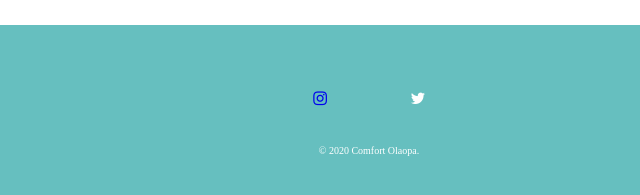
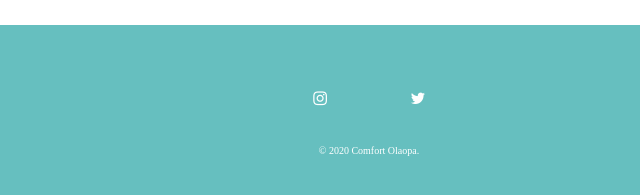
Before and after one commit to comfort03/CV, a plain HTML site: page index.html in a window 1280 px wide. Shown: the part 2603-2798 px from the top of the page, 271-911 px from the left. Drawn offline with Linux system fonts and the light colour scheme; a web font is replaced by a local one.

Commit message:
Update styles.css

```diff
--- a/css/styles.css
+++ b/css/styles.css
@@ -156,3 +156,7 @@ hr {
 .fa-twitter{
   color: white;
 }
+
+.fa-instagram{
+  color: white;
+}
```
